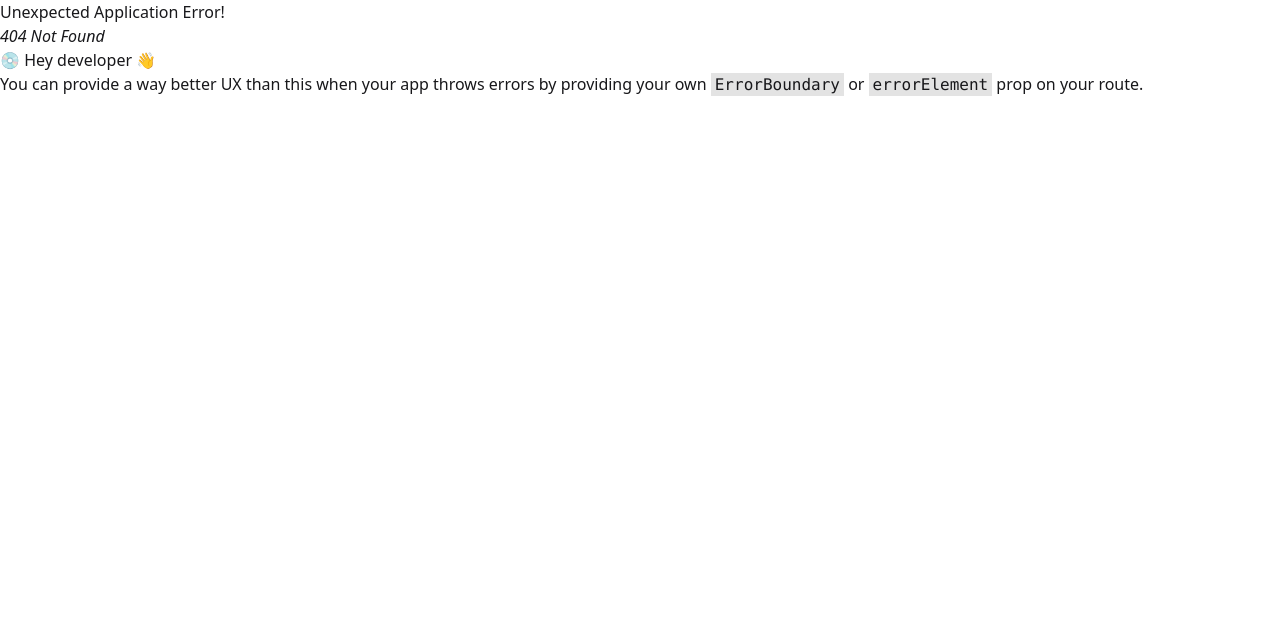
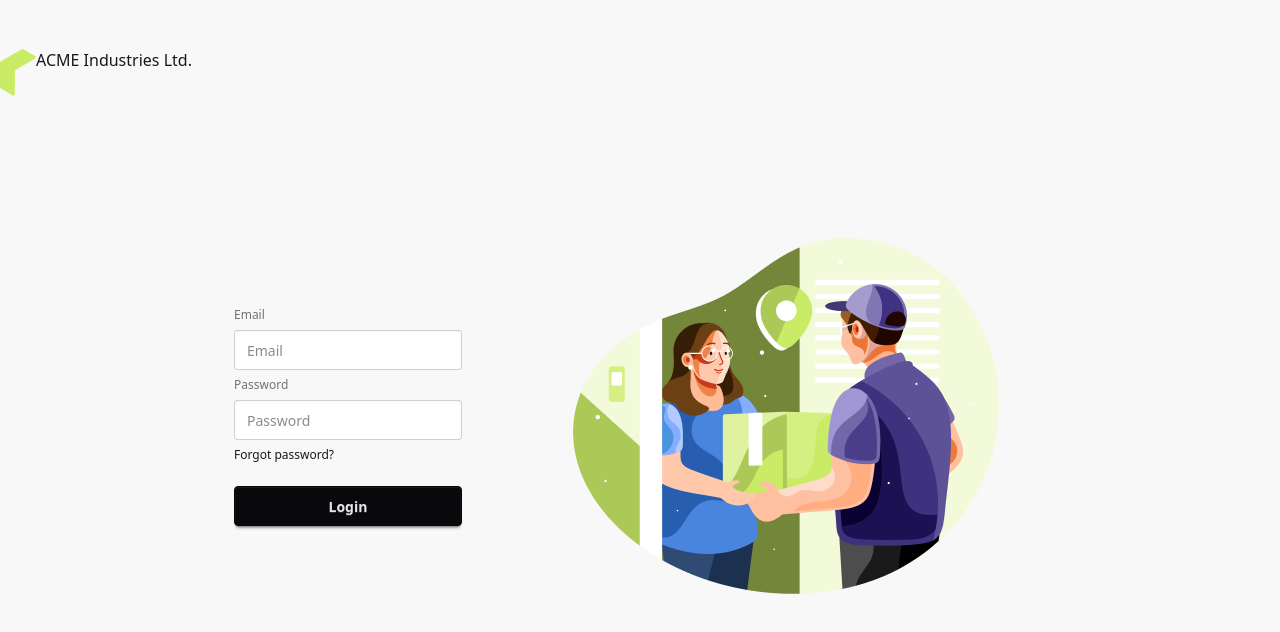
Before and after one commit to nayan97/node-core, a React (Vite) app in the folder Final-project/fastmover/: page /login in a window 1280 px wide. Before the commit this address had no page. Shown: the top 632 px of the page. Built offline with nearby package versions, Linux system fonts and the light colour scheme.

Commit message:
added auth layout and login form

```diff
--- a/Final-project/fastmover/package.json
+++ b/Final-project/fastmover/package.json
@@ -11,6 +11,7 @@
   },
   "dependencies": {
     "@tailwindcss/vite": "^4.1.10",
+    "aos": "^2.3.4",
     "react": "^19.1.0",
     "react-dom": "^19.1.0",
     "react-fast-marquee": "^1.6.5",
--- /dev/null
+++ b/Final-project/fastmover/src/Layouts/AuthLayout.jsx
@@ -0,0 +1,24 @@
+import React from "react";
+import { Outlet } from "react-router";
+import authImg from "../assets/authImage.png";
+import FastMoverLogo from "../pages/Shared/FastMoverLogo/FastMoverLogo";
+
+const AuthLayout = () => {
+  return (
+    <div className="w-7xl mx-auto pt-12 bg-base-200">
+      <div className="-mb-20">
+        <FastMoverLogo></FastMoverLogo>
+      </div>
+      <div className="hero min-h-screen">
+        <div className="hero-content flex-col lg:flex-row-reverse">
+          <img src={authImg} />
+          <div>
+            <Outlet></Outlet>
+          </div>
+        </div>
+      </div>
+    </div>
+  );
+};
+
+export default AuthLayout;
--- a/Final-project/fastmover/src/components/ClientsSection.jsx
+++ b/Final-project/fastmover/src/components/ClientsSection.jsx
@@ -4,7 +4,6 @@ const clientLogos = [
   "https://upload.wikimedia.org/wikipedia/commons/a/ab/Logo_TV_2015.png",
   "https://1000logos.net/wp-content/uploads/2021/11/Nike-Logo.png",
   "https://upload.wikimedia.org/wikipedia/commons/0/08/Netflix_2015_logo.svg",
-  "https://upload.wikimedia.org/wikipedia/commons/2/26/Pepsi_logo_2014.svg",
   "https://upload.wikimedia.org/wikipedia/commons/7/78/Google_Play_Store_badge_EN.svg",
   "https://upload.wikimedia.org/wikipedia/commons/0/0e/Microsoft_logo_(2012).svg"
 ];
--- a/Final-project/fastmover/src/main.jsx
+++ b/Final-project/fastmover/src/main.jsx
@@ -1,11 +1,16 @@
-import { StrictMode } from 'react'
-import { createRoot } from 'react-dom/client'
-import './index.css'
-import { router } from './router/router.jsx'
-import { RouterProvider } from 'react-router'
+import { StrictMode } from "react";
+import { createRoot } from "react-dom/client";
+import "./index.css";
+import { router } from "./router/router.jsx";
+import { RouterProvider } from "react-router";
 
-createRoot(document.getElementById('root')).render(
+import AOS from "aos";
+import "aos/dist/aos.css";
+
+AOS.init();
+
+createRoot(document.getElementById("root")).render(
   <StrictMode>
-  <RouterProvider router={router} />
-  </StrictMode>,
-)
+    <RouterProvider router={router} />
+  </StrictMode>
+);
--- /dev/null
+++ b/Final-project/fastmover/src/pages/Auth/Login.jsx
@@ -0,0 +1,20 @@
+import React from 'react';
+
+const Login = () => {
+    return (
+        <div>
+                 <div className="card-body">
+        <fieldset className="fieldset">
+          <label className="label">Email</label>
+          <input type="email" className="input" placeholder="Email" />
+          <label className="label">Password</label>
+          <input type="password" className="input" placeholder="Password" />
+          <div><a className="link link-hover">Forgot password?</a></div>
+          <button className="btn btn-neutral mt-4">Login</button>
+        </fieldset>
+      </div>
+        </div>
+    );
+};
+
+export default Login;
--- a/Final-project/fastmover/src/router/router.jsx
+++ b/Final-project/fastmover/src/router/router.jsx
@@ -1,6 +1,8 @@
 import { createBrowserRouter } from "react-router";
 import Layout from "../Layouts/Layout";
+import AuthLayout from "../Layouts/AuthLayout";
 import Home from "../pages/Home/Home";
+import Login from "../pages/Auth/Login"
 
 export const router = createBrowserRouter([
   {
@@ -8,9 +10,20 @@ export const router = createBrowserRouter([
     Component: Layout,
     children: [
       {
-        index:true,
-        Component:Home,
+        index: true,
+        Component: Home,
       }
     ]
   },
+  {
+        path: "/",
+    Component: AuthLayout,
+    children: [
+      {
+        path: 'login',
+        Component: Login
+      }
+    ]
+
+  }
 ]);
```
Also changed, not shown: Final-project/fastmover/src/pages/Home/Home.jsx (+6 -5 lines), 1 other file (tests, documents, lock files or other folders).
